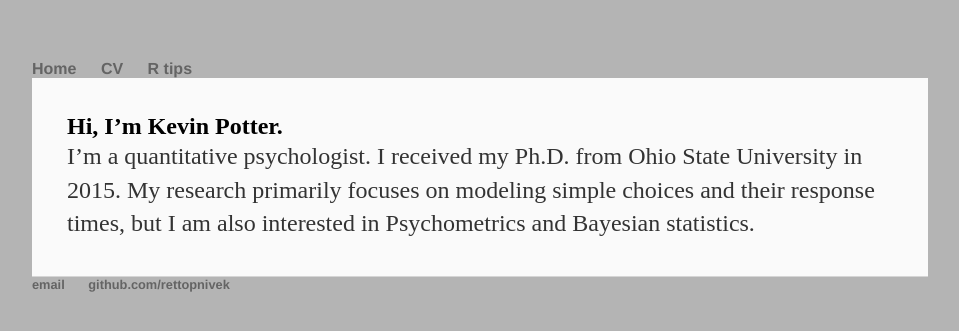
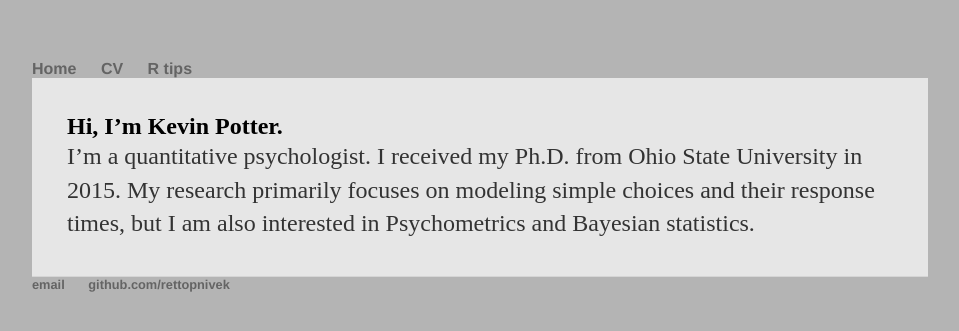
Before and after one commit to rettopnivek/rettopnivek.github.io, a Jekyll site: the page built from index.md, in a window 1280 px wide. Shown: the top 331 px of the page, without its empty margins (160-1119 px from the left). Built offline with Jekyll 4.4.1, drawn with Linux system fonts in a browser that asks for light colours.

Commit message:
Update main.css

```diff
--- a/css/main.css
+++ b/css/main.css
@@ -6,7 +6,7 @@ body {
 div {
     border: 10px black;
     padding:35px;
-    background: rgb(250, 250, 250);
+    background: rgb(230, 230, 230);
     background-clip: border-box;
 }
 nav ul, footer ul {
```
